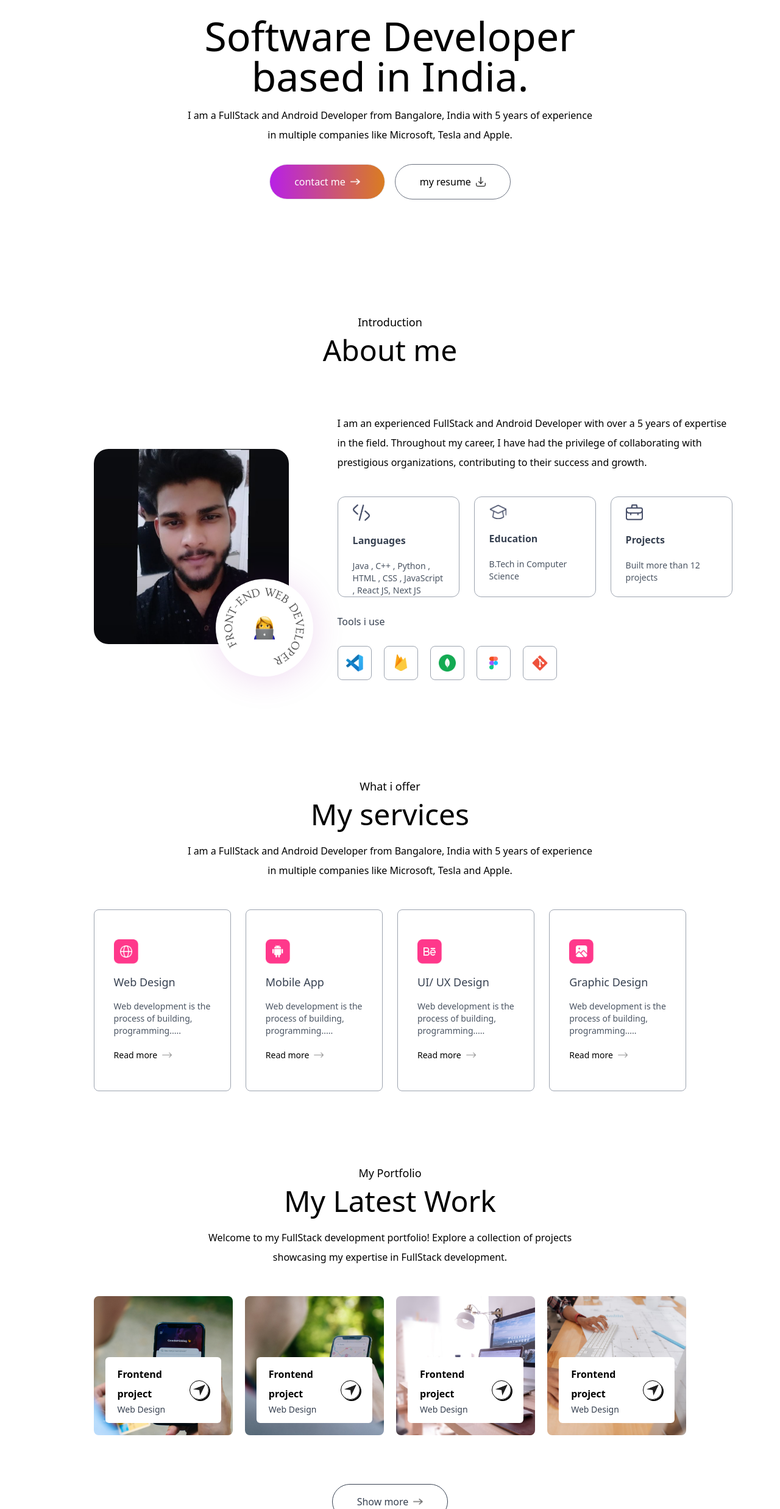
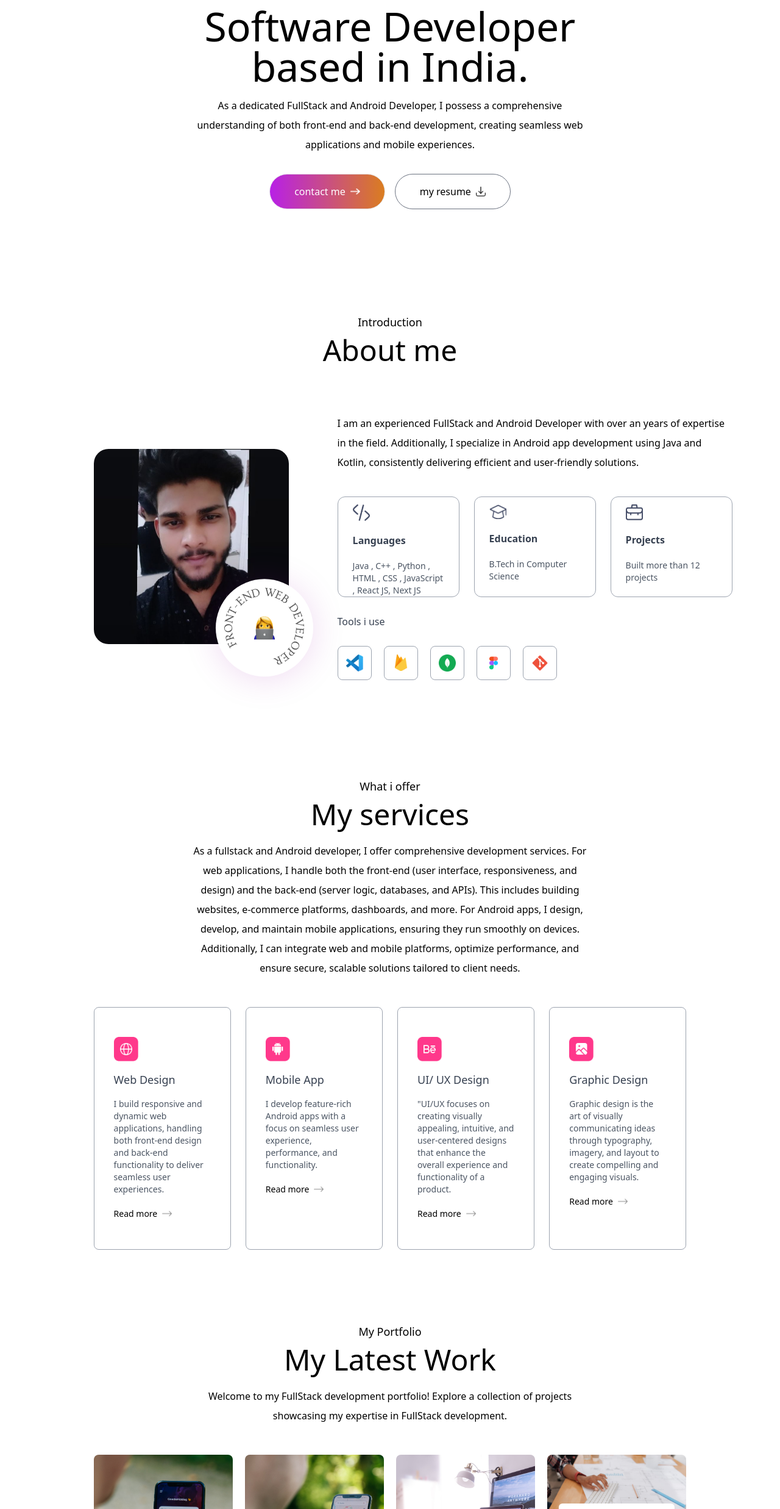
Before and after one commit to Ajayrazz/Portfolio, a plain HTML site: page index.html in a window 1280 px wide. Shown: the part 326-2800 px from the top of the page at 61% size. Drawn offline with nearby package versions, Linux system fonts and the light colour scheme; a web font is replaced by a local one.

Commit message:
new changes

```diff
--- a/index.html
+++ b/index.html
@@ -21,9 +21,10 @@
 
 
     <nav class="w-full fixed px-5 lg:px-8 xl:px-[8%] py-4 flex items-center justify-between z-50">
-        <img src="./images/logo.png" alt="logo" class="w-28 cursor-pointer mr-14 dark:hidden">
+        <!-- light screen -->
+        <img src="./images/logo-light1.png" alt="logo" class="w-28 cursor-pointer mr-14 dark:hidden">
 
-        <img src="./images/logo_dark.png" alt="logo" class="w-28 cursor-pointer mr-14 hidden dark:block">
+        <img src="./images/logo-dark1.png" alt="logo" class="w-28 cursor-pointer mr-14 hidden dark:block">
         <ul class="hidden md:flex items-center gap-6 lg:gap-8 rounded-full px-12 py-3
             bg-white shadow-sm bg-opacity-50 font-Ovo dark:border dark:border-white/50 dark:bg-transparent">
             <li><a href="#top">Home</a></li>
@@ -88,19 +89,21 @@
         <h3 class="flex items-center gap-2 text-xl md:text-2xl mb-3">Hi! I'm Ajay Razz <img src="./images/hand-icon.png"
                 alt="" class="w-6"></h3>
         <h1 class="text-3xl sm:text-6xl lg:text-[66px]">Software Developer based in India.</h1>
-        <p class="max-w-2xl mx-auto">I am a FullStack and Android Developer from Bangalore,
-            India with 5 years of experience in multiple companies like Microsoft, Tesla and Apple.</p>
+        <p class="max-w-2xl mx-auto">
+            As a dedicated FullStack and Android Developer, I possess a comprehensive understanding
+            of both front-end and back-end development, creating seamless web applications and mobile
+            experiences.
+        </p>
 
         <div class="flex flex-col sm:flex-row items-center gap-4 mt-4">
-            <a href="#contact"
-                class="px-10 py-3 border rounded-full bg-gradient-to-r from-[#b820e6] to-[#da7d20]
+            <a href="#contact" class="px-10 py-3 border rounded-full bg-gradient-to-r from-[#b820e6] to-[#da7d20]
                  text-white flex items-center gap-2 dark:border-transparent">contact
                 me <img src="./images/right-arrow-white.png" alt="" class="w-4"></a>
 
             <!-- resume -- attach your resume file path in pdf format -->
             <a href="./images/logo.png" download
-                class="px-10 py-3 border border-gray-500 rounded-full flex items-center gap-2 bg-white dark:text-black">my resume<img
-                    src="./images/download-icon.png" alt="" class="w-4"></a>
+                class="px-10 py-3 border border-gray-500 rounded-full flex items-center gap-2 bg-white dark:text-black">my
+                resume<img src="./images/download-icon.png" alt="" class="w-4"></a>
 
 
         </div>
@@ -128,10 +131,9 @@
 
             <div class="flex-1">
                 <p class="mb-10 max-w-2xl">
-                    I am an experienced FullStack and Android Developer with over a 5 years of expertise in the field.
-                    Throughout my career, I have had the privilege of collaborating with prestigious organizations,
-                    contributing
-                    to their success and growth.
+                    I am an experienced FullStack and Android Developer with over an years of expertise in the field.
+                    Additionally, I specialize in Android app development using Java and Kotlin,
+                    consistently delivering efficient and user-friendly solutions.
                 </p>
 
                 <ul class="grid grid-cols-1 sm:grid-cols-auto gap-6 max-w-2xl">
@@ -144,7 +146,8 @@
                         <!-- dark screen -->
                         <img src="./images/code-icon-dark.png" alt="" class="w-7 mt-3 hidden dark:block">
                         <h3 class="my-4 font-semibold text-gray-700 dark:text-white">Languages</h3>
-                        <p class="text-gray-600 text-sm dark:text-white">Java , C++ , Python , HTML , CSS , JavaScript , React JS, Next
+                        <p class="text-gray-600 text-sm dark:text-white">Java , C++ , Python , HTML , CSS , JavaScript ,
+                            React JS, Next
                             JS</p>
                     </li>
 
@@ -154,15 +157,14 @@
                          hover:-translate-y-1 duration-500
                          hover:shadow-[4px_4px_0_#000] dark:border-white dark:hover:shadow-white dark:hover:bg-darkHover/50">
                         <!-- light screen -->
-                         <img src="./images/edu-icon.png" alt="" class="w-7 mt-3 dark:hidden">
-                         <!-- dark screen -->
+                        <img src="./images/edu-icon.png" alt="" class="w-7 mt-3 dark:hidden">
+                        <!-- dark screen -->
                         <img src="./images/edu-icon-dark.png" alt="" class="w-7 mt-3 hidden dark:block">
                         <h3 class="my-4 font-semibold text-gray-700 dark:text-white">Education</h3>
                         <p class="text-gray-600 text-sm dark:text-white">B.Tech in Computer Science</p>
                     </li>
 
-                    <li
-                        class="border-[0.5px] border-gray-400 rounded-xl px-6 cursor-pointer hover:bg-[#fcf4ff]
+                    <li class="border-[0.5px] border-gray-400 rounded-xl px-6 cursor-pointer hover:bg-[#fcf4ff]
                         hover:-translate-y-1 duration-500 hover:shadow-[4px_4px_0_#000] dark:border-white dark:hover:shadow-white
                         dark:hover:bg-darkHover/50">
                         <!-- light screen -->
@@ -215,55 +217,62 @@
     <div id="services" class="w-full px-[12%] py-10 scroll-mt-20 ">
         <h4 class="text-center mb-2 text-lg">What i offer</h4>
         <h2 class="text-center text-5xl">My services</h2>
-        <p class="text-center max-w-2xl mx-auto mt-5 mb-12">I am a FullStack and Android Developer from Bangalore, India
-            with 5 years of experience
-            in multiple companies like Microsoft, Tesla and Apple.
+        <p class="text-center max-w-2xl mx-auto mt-5 mb-12">As a fullstack and Android developer,
+            I offer comprehensive development services. For web applications, I handle both the
+            front-end (user interface, responsiveness, and design) and the back-end (server logic,
+            databases, and APIs). This includes building websites, e-commerce platforms, dashboards,
+            and more. For Android apps, I design, develop, and maintain mobile applications, ensuring
+            they run smoothly on devices. Additionally, I can integrate web and mobile platforms,
+            optimize performance, and ensure secure, scalable solutions tailored to client needs.
         </p>
 
         <div class="grid grid-cols-auto gap-6 my-10 ">
-            <div
-                class="border border-gray-400 rounded-lg px-8 py-12 hover:shadow-[4px_4px_0_#000]
+            <div class="border border-gray-400 rounded-lg px-8 py-12 hover:shadow-[4px_4px_0_#000]
                 cursor-pointer hover:bg-[#fcf4ff] hover:-translate-y-1 duration-500
                 hover:shadow-[4px_4px_0_#000] dark:border-white dark:hover:shadow-white dark:hover:bg-darkHover/50">
                 <img src="./images/web-icon.png" alt="" class="w-10">
                 <h3 class="text-lg my-4 text-gray-700 dark:text-white">Web Design</h3>
-                <p class="text-sm text-gray-600 leading-5 dark:text-white">Web development is the process of building, programming.....
+                <p class="text-sm text-gray-600 leading-5 dark:text-white">I build responsive and dynamic
+                    web applications, handling both front-end design and back-end functionality to deliver
+                    seamless user experiences.
                 </p>
                 <a href="" class="flex items-center gap-2 text-sm mt-5">Read more <img src="./images/right-arrow.png"
                         alt="" class="w-4"></a>
             </div>
 
-            <div
-                class="border border-gray-400 rounded-lg px-8 py-12 hover:shadow-[4px_4px_0_#000] cursor-pointer
+            <div class="border border-gray-400 rounded-lg px-8 py-12 hover:shadow-[4px_4px_0_#000] cursor-pointer
                 hover:bg-[#fcf4ff] hover:-translate-y-1 duration-500 hover:shadow-[4px_4px_0_#000] dark:border-white
                 dark:hover:shadow-white dark:hover:bg-darkHover/50">
                 <img src="./images/mobile-icon.png" alt="" class="w-10">
                 <h3 class="text-lg my-4 text-gray-700 dark:text-white">Mobile App</h3>
-                <p class="text-sm text-gray-600 leading-5 dark:text-white">Web development is the process of building, programming.....
+                <p class="text-sm text-gray-600 leading-5 dark:text-white">I develop feature-rich Android apps with
+                    a focus on seamless user experience, performance, and functionality.
                 </p>
                 <a href="" class="flex items-center gap-2 text-sm mt-5">Read more <img src="./images/right-arrow.png"
                         alt="" class="w-4"></a>
             </div>
 
-            <div
-                class="border border-gray-400 rounded-lg px-8 py-12 hover:shadow-[4px_4px_0_#000] cursor-pointer
+            <div class="border border-gray-400 rounded-lg px-8 py-12 hover:shadow-[4px_4px_0_#000] cursor-pointer
                 hover:bg-[#fcf4ff] hover:-translate-y-1 duration-500 hover:shadow-[4px_4px_0_#000] dark:border-white
                 dark:hover:shadow-white dark:hover:bg-darkHover/50">
                 <img src="./images/ui-icon.png" alt="" class="w-10">
                 <h3 class="text-lg my-4 text-gray-700 dark:text-white">UI/ UX Design</h3>
-                <p class="text-sm text-gray-600 leading-5 dark:text-white">Web development is the process of building, programming.....
+                <p class="text-sm text-gray-600 leading-5 dark:text-white">"UI/UX focuses on creating
+                    visually appealing, intuitive, and user-centered designs that enhance the overall
+                    experience and functionality of a product.
                 </p>
                 <a href="" class="flex items-center gap-2 text-sm mt-5">Read more <img src="./images/right-arrow.png"
                         alt="" class="w-4"></a>
             </div>
 
-            <div
-                class="border border-gray-400 rounded-lg px-8 py-12 hover:shadow-[4px_4px_0_#000] cursor-pointer
+            <div class="border border-gray-400 rounded-lg px-8 py-12 hover:shadow-[4px_4px_0_#000] cursor-pointer
                 hover:bg-[#fcf4ff] hover:-translate-y-1 duration-500 hover:shadow-[4px_4px_0_#000] dark:border-white
                 dark:hover:shadow-white dark:hover:bg-darkHover/50">
                 <img src="./images/graphics-icon.png" alt="" class="w-10">
                 <h3 class="text-lg my-4 text-gray-700 dark:text-white">Graphic Design</h3>
-                <p class="text-sm text-gray-600 leading-5 dark:text-white">Web development is the process of building, programming.....
+                <p class="text-sm text-gray-600 leading-5 dark:text-white">Graphic design is the art of
+                    visually communicating ideas through typography, imagery, and layout to create
+                    compelling and engaging visuals.
                 </p>
                 <a href="" class="flex items-center gap-2 text-sm mt-5">Read more <img src="./images/right-arrow.png"
                         alt="" class="w-4"></a>
@@ -289,8 +298,10 @@
                 <div
                     class="bg-white w-10/12 rounded-md absolute bottom-5 left-1/2 -translate-x-1/2 py-3 px-5 flex items-center justify-between duration-500 group-hover:bottom-7">
                     <div>
-                        <h2 class="font-semibold">Frontend project</h2>
-                        <p class="text-sm text-gray-700">Web Design</p>
+                        <a href="https://github.com/Ajayrazz">
+                            <h2 class="font-semibold">FullStack Project</h2>
+                            <p class="text-sm text-gray-700">Prescripto</p>
+                        </a>
                     </div>
                     <div
                         class="border rounded-full border-black w-9 aspect-square flex items-center justify-center shadow-[2px_2px_0_#000] group-hover:bg-lime-300 transition">
@@ -304,8 +315,10 @@
                 <div
                     class="bg-white w-10/12 rounded-md absolute bottom-5 left-1/2 -translate-x-1/2 py-3 px-5 flex items-center justify-between duration-500 group-hover:bottom-7">
                     <div>
-                        <h2 class="font-semibold">Frontend project</h2>
-                        <p class="text-sm text-gray-700">Web Design</p>
+                        <a href="https://github.com/Ajayrazz">
+                            <h2 class="font-semibold">FullStack Project</h2>
+                            <p class="text-sm text-gray-700">LifeCare Hospital</p>
+                        </a>
                     </div>
                     <div
                         class="border rounded-full border-black w-9 aspect-square flex items-center justify-center shadow-[2px_2px_0_#000] group-hover:bg-lime-300 transition">
@@ -319,8 +332,10 @@
                 <div
                     class="bg-white w-10/12 rounded-md absolute bottom-5 left-1/2 -translate-x-1/2 py-3 px-5 flex items-center justify-between duration-500 group-hover:bottom-7">
                     <div>
-                        <h2 class="font-semibold">Frontend project</h2>
-                        <p class="text-sm text-gray-700">Web Design</p>
+                        <a href="https://github.com/Ajayrazz">
+                            <h2 class="font-semibold">Frontend Project</h2>
+                            <p class="text-sm text-gray-700">The Tech Titan</p>
+                        </a>
                     </div>
                     <div
                         class="border rounded-full border-black w-9 aspect-square flex items-center justify-center shadow-[2px_2px_0_#000] group-hover:bg-lime-300 transition">
@@ -334,20 +349,24 @@
                 <div
                     class="bg-white w-10/12 rounded-md absolute bottom-5 left-1/2 -translate-x-1/2 py-3 px-5 flex items-center justify-between duration-500 group-hover:bottom-7">
                     <div>
-                        <h2 class="font-semibold">Frontend project</h2>
-                        <p class="text-sm text-gray-700">Web Design</p>
+                        <a href="https://github.com/Ajayrazz">
+                            <h2 class="font-semibold">Frontend Project</h2>
+                            <p class="text-sm text-gray-700">Air Pollution Control</p>
+                        </a>
                     </div>
                     <div
                         class="border rounded-full border-black w-9 aspect-square flex items-center justify-center shadow-[2px_2px_0_#000] group-hover:bg-lime-300 transition">
-                        <img src="./images/send-icon.png" alt="" class="w-5">
+
+                        <a href="https://github.com/Ajayrazz">
+                            <img src="./images/send-icon.png" alt="" class="w-5">
+                        </a>
                     </div>
                 </div>
             </div>
 
         </div>
 
-        <a href="#"
-            class="w-max flex items-center justify-between gap-2 text-gray-700 border-[0.5px]
+        <a href="https://github.com/Ajayrazz" class="w-max flex items-center justify-between gap-2 text-gray-700 border-[0.5px]
             border-gray-700 rounded-full py-3 px-10 mx-auto my-20 hover:bg-[#0e0710]
             hover:text-white duration-500 dark:text-white dark:border-white dark:hover:bg-[#2a004a]">
             Show more
@@ -364,8 +383,7 @@
 
 
     <!------------------------ Contact  ------------------------>
-    <div id="contact"
-        class="w-full px-[12%] py-10 scroll-mt-20 bg-[url('./images/footer-bg-color.png')] bg-no-repeat
+    <div id="contact" class="w-full px-[12%] py-10 scroll-mt-20 bg-[url('./images/footer-bg-color.png')] bg-no-repeat
         bg-[length:90%_auto] bg-center dark:bg-none">
         <h4 class="text-center mb-2 text-lg">Connect witm me</h4>
         <h2 class="text-center text-5xl">Get in Touch</h2>
@@ -377,17 +395,14 @@
         <form method="post" action="https://api.web3forms.com/submit" class="max-w-2xl mx-auto">
             <input type="hidden" name="access_key" value="08e816ab-086c-4765-9d96-08b8d2ef67c6">
             <div class="grid grid-cols-auto gap-6 mt-10 mb-8">
-                <input type="text" placeholder="Enter your name"
-                    class="flex-1 p-3 outline-none border-[0.5px] border-gray-400 rounded-md bg-white
+                <input type="text" placeholder="Enter your name" class="flex-1 p-3 outline-none border-[0.5px] border-gray-400 rounded-md bg-white
                      dark:bg-darkHover/30 dark:border-white/90" required name="name">
 
-                <input type="email" placeholder="Enter your email"
-                    class="flex-1 p-3 outline-none border-[0.5px] border-gray-400 rounded-md bg-white
+                <input type="email" placeholder="Enter your email" class="flex-1 p-3 outline-none border-[0.5px] border-gray-400 rounded-md bg-white
                      dark:bg-darkHover/30 dark:border-white/90" required name="email">
             </div>
 
-            <textarea rows="6" placeholder="Enter your message"
-                class="w-full p-4 outline-none border-[0.5px] border-gray-400 rounded-md bg-white
+            <textarea rows="6" placeholder="Enter your message" class="w-full p-4 outline-none border-[0.5px] border-gray-400 rounded-md bg-white
                  mb-6 dark:bg-darkHover/30 dark:border-white/90" required name="message"></textarea>
 
             <button
@@ -406,9 +421,9 @@
     <div class="mt-20">
         <div class="text-center">
             <!-- light screen -->
-            <img src="./images/logo.png" alt="" class="w-36 mx-auto mb-2 dark:hidden">
+            <img src="./images/logo-light1.png" alt="" class="w-36 mx-auto mb-2 dark:hidden">
             <!-- dark screen -->
-            <img src="./images/logo_dark.png" alt="" class="w-36 mx-auto mb-2 hidden dark:block">
+            <img src="./images/logo-dark1.png" alt="" class="w-36 mx-auto mb-2 hidden dark:block">
             <div class="w-max flex items-center gap-2 mx-auto">
                 <!-- light screen -->
                 <img src="./images/mail_icon.png" alt="" class="w-6 dark:hidden">
@@ -421,8 +436,8 @@
         <div class="text-center sm:flex items-center justify-between border-t border-gray-400 mx-[10%] mt-12 py-6">
             <p>&#169; 2024 Ajay Razz. All rights reserved.</p>
             <ul class="flex items-center gap-10 justify-center mt-4 sm:mt-0">
-                <li><a href="https://www.instagram.com/arav_ajay_pratap/">GitHub</a></li>
-                <li><a href="https://www.instagram.com/arav_ajay_pratap/">Linkedin</a></li>
+                <li><a href="https://github.com/Ajayrazz">GitHub</a></li>
+                <li><a href="https://www.linkedin.com/in/ajay-razz/">Linkedin</a></li>
                 <li><a href="https://www.instagram.com/arav_ajay_pratap/">Instagram</a></li>
             </ul>
         </div>
```
Also changed, not shown: images/logo-dark1.png (added), images/logo-light1.png (added).
